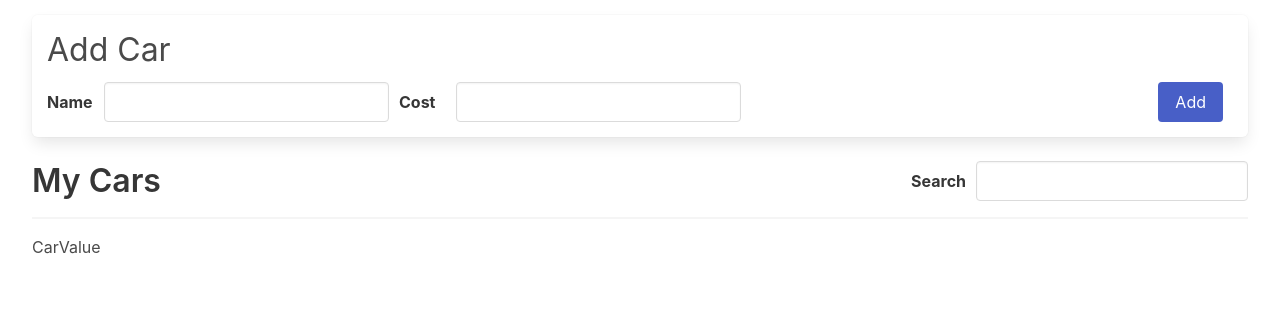
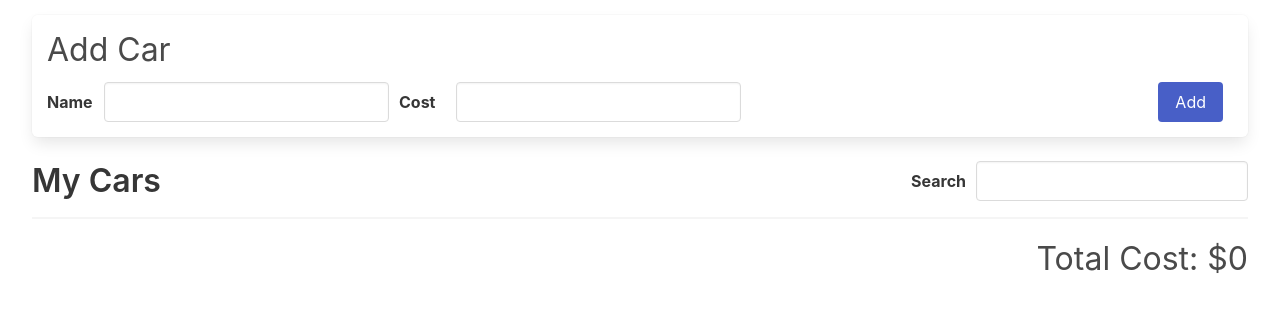
Before and after one commit to pl0tka/cars, a React (Create React App) app: page / in a window 1280 px wide. Shown: the top 312 px of the page. Built offline with nearby package versions, Linux system fonts and the light colour scheme.

Commit message:
Add total car cost calculation

```diff
--- a/src/components/CarValue.js
+++ b/src/components/CarValue.js
@@ -1,5 +1,15 @@
+import { useSelector } from 'react-redux';
+
 function CarValue() {
-  return <div>CarValue</div>;
+  const totalCost = useSelector(({ cars: { data, searchTerm } }) =>
+    data
+      .filter((car) =>
+        car.name.toLowerCase().includes(searchTerm.toLowerCase())
+      )
+      .reduce((accumulator, car) => accumulator + car.cost, 0)
+  );
+
+  return <div className="car-value">Total Cost: ${totalCost}</div>;
 }
 
 export default CarValue;
```
